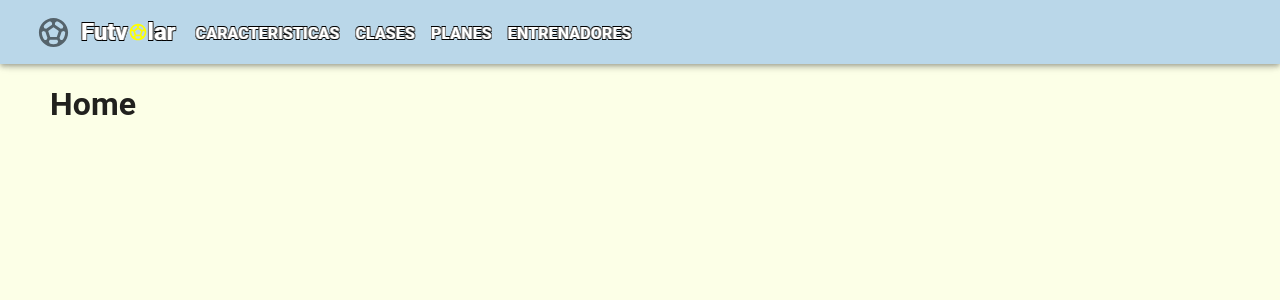
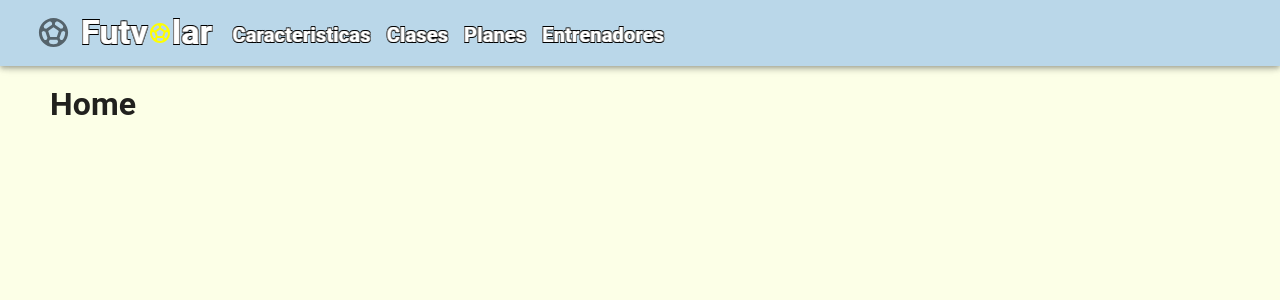
Before and after one commit to kkawakami391/Futvolar, a Next.js app: page / in a window 1280 px wide. Shown: the top 300 px of the page. Built offline with nearby package versions, Linux system fonts and the light colour scheme.

Commit message:
Feature: Add responsive navigation bar & refactoring (#3)
* Fix splitText function for performance and add path in the function itself

* Add responsive flag ternary for NavBar responsive

* Add blueLight palette in MUI theme

* Add Nav's responsive for mobile

* Refactor Nav Component

```diff
--- /dev/null
+++ b/src/app/components/MobileNavDrawer.tsx
@@ -0,0 +1,156 @@
+import {
+  Box,
+  Button,
+  Drawer,
+  List,
+  ListItem,
+  ListItemButton,
+  Typography,
+} from "@mui/material";
+import { useTheme } from "@mui/material/styles";
+import { useRouter } from "next/navigation";
+import SportsSoccerIcon from "@mui/icons-material/SportsSoccer";
+import React from "react";
+import { borderCss } from "../constant/nav";
+import { pages } from "../constant/pages";
+import { NavSplitTitle } from "../models/Nav";
+import splitText from "../utils/formatNaviText";
+
+interface Props {
+  open: boolean;
+  setOpen: React.Dispatch<React.SetStateAction<boolean>>;
+}
+
+export default function MobileNavDrawer(props: Props) {
+  const { open, setOpen } = props;
+  const theme = useTheme();
+  const router = useRouter();
+
+  const navArray: NavSplitTitle[] = [];
+  pages.forEach((page, i) => {
+    const navTitle = splitText(page, i);
+    navArray.push(navTitle);
+  });
+
+  function toggleDrawer(newOpen: boolean) {
+    setOpen(newOpen);
+  }
+
+  return (
+    <Drawer
+      open={open}
+      onClose={() => toggleDrawer(false)}
+      PaperProps={{
+        sx: {
+          backgroundColor: theme.palette.blueLight.main,
+        },
+      }}
+    >
+      <Box onClick={() => toggleDrawer(false)}>
+        <List sx={{ py: 0 }}>
+          <ListItemButton
+            onClick={() => router.push("/")}
+            sx={{
+              backgroundColor: theme.palette.blueLight.main,
+              borderRadius: 0,
+              mx: 0,
+            }}
+          >
+            <SportsSoccerIcon fontSize="large" />
+            <Typography
+              color="white"
+              variant="h4"
+              sx={{
+                ml: "10px",
+                fontWeight: "bold",
+                textShadow: borderCss,
+              }}
+            >
+              Futv
+            </Typography>
+            <SportsSoccerIcon
+              fontSize="medium"
+              sx={{ m: 0, color: "yellow" }}
+            />
+            <Typography
+              color="white"
+              variant="h4"
+              sx={{
+                fontWeight: "bold",
+                flexGrow: "1",
+                textShadow: borderCss,
+              }}
+            >
+              lar
+            </Typography>
+          </ListItemButton>
+          {navArray.map(
+            ({ title: { startChar, midChar, endChar }, path }, i) => (
+              <ListItem
+                key={i}
+                sx={{
+                  backgroundColor: theme.palette.blueLight.main,
+                  display: "flex",
+                  justifyContent: "center",
+                  alignItems: "center",
+                  py: "0",
+                }}
+              >
+                <Box>
+                  <Button
+                    onClick={() => router.push(path)}
+                    sx={{
+                      ":hover": {
+                        "& #center_color": {
+                          color: "yellow",
+                        },
+                        borderBottom: "3px solid white",
+                      },
+                      pt: 2,
+                    }}
+                  >
+                    <Typography
+                      variant="h6"
+                      sx={{
+                        fontWeight: "bold",
+                        textShadow: borderCss,
+                        color: "white",
+                        textTransform: "capitalize",
+                      }}
+                    >
+                      {startChar}
+                    </Typography>
+                    <Typography
+                      variant="h6"
+                      id="center_color"
+                      sx={{
+                        fontWeight: "bold",
+                        textShadow: borderCss,
+                        color: "white",
+                        textTransform: "lowercase",
+                      }}
+                    >
+                      {midChar}
+                    </Typography>
+                    <Typography
+                      variant="h6"
+                      color="white"
+                      sx={{
+                        fontWeight: "bold",
+                        textShadow: borderCss,
+                        color: "white",
+                        textTransform: "lowercase",
+                      }}
+                    >
+                      {endChar}
+                    </Typography>
+                  </Button>
+                </Box>
+              </ListItem>
+            )
+          )}
+        </List>
+      </Box>
+    </Drawer>
+  );
+}
--- a/src/app/components/MuiThemeProvider.tsx
+++ b/src/app/components/MuiThemeProvider.tsx
@@ -11,6 +11,7 @@ interface Props {
 declare module "@mui/material/styles" {
   interface Palette {
     blue: Palette["primary"];
+    blueLight: Palette["primary"];
     brown: Palette["secondary"];
     red: Palette["primary"];
   }
--- a/src/app/components/Nav.tsx
+++ b/src/app/components/Nav.tsx
@@ -1,18 +1,15 @@
 "use client";
-import {
-  AppBar,
-  Box,
-  Button,
-  IconButton,
-  Toolbar,
-  Typography,
-} from "@mui/material";
-import SportsSoccerIcon from "@mui/icons-material/SportsSoccer";
-import React from "react";
-import { pages, paths } from "../constant/pages";
+
+import { AppBar, IconButton, Toolbar, useMediaQuery } from "@mui/material";
+import { useTheme } from "@mui/material/styles";
+import MenuIcon from "@mui/icons-material/Menu";
+import React, { useState } from "react";
+import { pages } from "../constant/pages";
 import splitText from "../utils/formatNaviText";
 import { NavSplitTitle } from "../models/Nav";
-import { useRouter } from "next/navigation";
+import NavLogo from "./NavLogo";
+import MobileNavDrawer from "./MobileNavDrawer";
+import WebNavBar from "./WebNavBar";
 
 declare module "@mui/material/AppBar" {
   interface AppBarPropsColorOverrides {
@@ -21,90 +18,43 @@ declare module "@mui/material/AppBar" {
 }
 
 export default function Nav() {
-  const router = useRouter();
-  // Css de los bordes de las letras de los items del Nav
-  const borderCss =
-    "1px 0 grey, -1px 0 grey, 1px 0 grey, -1px 0 grey, 1px 1px black, -1px -1px black, 1px -1px black, -1px 1px black";
+  // Datos para el responsive
+  const theme = useTheme();
+  const isMobile = useMediaQuery(theme.breakpoints.down("sm"));
 
+  // Estado para manejar el Drawer
+  const [open, setOpen] = useState(false);
+  function toggleDrawer(newOpen: boolean) {
+    setOpen(newOpen);
+  }
+
+  // Elementos del nav separados en 3 partes con los path del URL
   const navArray: NavSplitTitle[] = [];
   pages.forEach((page, i) => {
-    const navTitle = splitText(page);
-    const navTitleWithPath = { ...navTitle, path: paths[i] };
-    navArray.push(navTitleWithPath);
+    const navTitle = splitText(page, i);
+    navArray.push(navTitle);
   });
 
   return (
     <AppBar position="fixed" color="blueLight">
+      {isMobile ? (
+        <Toolbar>
+          <IconButton onClick={() => toggleDrawer(true)}>
+            <MenuIcon sx={{ color: "black" }} />
+          </IconButton>
+          <NavLogo isMobile={isMobile} />
+          <MobileNavDrawer open={open} setOpen={setOpen} />
+        </Toolbar>
+      ) : (
         <Toolbar
           sx={{
             justifyContent: "space-between",
           }}
         >
-        <IconButton size="large">
-          <SportsSoccerIcon fontSize="large" />
-          <Typography
-            color="white"
-            variant="h5"
-            sx={{ ml: "10px", fontWeight: "bold", textShadow: borderCss }}
-          >
-            Futv
-          </Typography>
-          <SportsSoccerIcon fontSize="small" sx={{ m: 0, color: "yellow" }} />
-          <Typography
-            color="white"
-            variant="h5"
-            sx={{ fontWeight: "bold", flexGrow: "1", textShadow: borderCss }}
-          >
-            lar
-          </Typography>
-        </IconButton>
-        <Box sx={{ flexGrow: "1", display: "flex", mt: "4px" }}>
-          {navArray.map(
-            ({ title: { startChar, midChar, endChar }, path }, i) => (
-              <Button
-                onClick={() => router.push(path)}
-                key={i}
-                sx={{
-                  "&:hover": {
-                    "& #center_color": {
-                      color: "yellow",
-                    },
-                  },
-                }}
-              >
-                <Typography
-                  color="white"
-                  sx={{
-                    fontWeight: "bold",
-                    textShadow: borderCss,
-                  }}
-                >
-                  {startChar}
-                </Typography>
-                <Typography
-                  id="center_color"
-                  color="white"
-                  sx={{
-                    fontWeight: "bold",
-                    textShadow: borderCss,
-                  }}
-                >
-                  {midChar}
-                </Typography>
-                <Typography
-                  color="white"
-                  sx={{
-                    fontWeight: "bold",
-                    textShadow: borderCss,
-                  }}
-                >
-                  {endChar}
-                </Typography>
-              </Button>
-            ),
+          <NavLogo isMobile={isMobile} />
+          <WebNavBar />
+        </Toolbar>
       )}
-        </Box>
-      </Toolbar>
     </AppBar>
   );
 }
--- /dev/null
+++ b/src/app/components/NavLogo.tsx
@@ -0,0 +1,39 @@
+import { IconButton, Typography } from "@mui/material";
+import SportsSoccerIcon from "@mui/icons-material/SportsSoccer";
+import { useRouter } from "next/navigation";
+import React from "react";
+import { borderCss } from "../constant/nav";
+
+interface Props {
+  // Si es true es Mobile
+  isMobile: boolean;
+}
+
+export default function NavLogo(props: Props) {
+  const { isMobile } = props;
+  const router = useRouter();
+
+  return (
+    <IconButton size="large" onClick={() => router.push("/")}>
+      <SportsSoccerIcon fontSize="large" />
+      <Typography
+        color="white"
+        variant={isMobile ? "h5" : "h4"}
+        sx={{ ml: "10px", fontWeight: "bold", textShadow: borderCss }}
+      >
+        Futv
+      </Typography>
+      <SportsSoccerIcon
+        fontSize={isMobile ? "small" : "medium"}
+        sx={{ m: 0, color: "yellow" }}
+      />
+      <Typography
+        color="white"
+        variant={isMobile ? "h5" : "h4"}
+        sx={{ fontWeight: "bold", flexGrow: "1", textShadow: borderCss }}
+      >
+        lar
+      </Typography>
+    </IconButton>
+  );
+}
--- /dev/null
+++ b/src/app/components/WebNavBar.tsx
@@ -0,0 +1,73 @@
+import { Box, Button, Typography } from "@mui/material";
+import { useRouter } from "next/navigation";
+import React from "react";
+import { pages } from "../constant/pages";
+import { NavSplitTitle } from "../models/Nav";
+import splitText from "../utils/formatNaviText";
+import { borderCss } from "../constant/nav";
+
+export default function WebNavBar() {
+  const router = useRouter();
+
+  // Elementos del nav separados en 3 partes con los path del URL
+  const navArray: NavSplitTitle[] = [];
+  pages.forEach((page, i) => {
+    const navTitle = splitText(page, i);
+    navArray.push(navTitle);
+  });
+
+  return (
+    <Box sx={{ flexGrow: "1", display: "flex", mt: "4px" }}>
+      {navArray.map(({ title: { startChar, midChar, endChar }, path }, i) => (
+        <Button
+          onClick={() => router.push(path)}
+          key={i}
+          sx={{
+            "&:hover": {
+              "& #center_color": {
+                color: "yellow",
+              },
+              borderBottom: "3px solid white",
+              pb: "0",
+            },
+          }}
+        >
+          <Typography
+            color="white"
+            variant="h6"
+            sx={{
+              fontWeight: "bold",
+              textShadow: borderCss,
+              textTransform: "capitalize",
+            }}
+          >
+            {startChar}
+          </Typography>
+          <Typography
+            id="center_color"
+            color="white"
+            variant="h6"
+            sx={{
+              fontWeight: "bold",
+              textShadow: borderCss,
+              textTransform: "lowercase",
+            }}
+          >
+            {midChar}
+          </Typography>
+          <Typography
+            color="white"
+            variant="h6"
+            sx={{
+              fontWeight: "bold",
+              textShadow: borderCss,
+              textTransform: "lowercase",
+            }}
+          >
+            {endChar}
+          </Typography>
+        </Button>
+      ))}
+    </Box>
+  );
+}
--- /dev/null
+++ b/src/app/constant/nav.ts
@@ -0,0 +1,2 @@
+export const borderCss =
+  "1px 0 grey, -1px 0 grey, 1px 0 grey, -1px 0 grey, 1px 1px black, -1px -1px black, 1px -1px black, -1px 1px black";
--- a/src/app/utils/formatNaviText.ts
+++ b/src/app/utils/formatNaviText.ts
@@ -1,5 +1,7 @@
 // Viene un string "Caracteristicas" y quiero conseguir la parte del centro de esos string para poder cambiarlo de color.
 // Deberia obtener los nombres de las categorias y despues usarlo como key de la siguiente manera?
+
+import { paths } from "../constant/pages";
 
 // const formattedCategories = [
 //   {
@@ -11,7 +13,7 @@
 //   },
 // ];
 
-export default function splitText(title: string) {
+export default function splitText(title: string, i: number) {
   const charLength = title.length;
   const char40Percent = (charLength * 40) / 100;
   const char20Percent = (charLength * 30) / 100;
@@ -24,5 +26,6 @@ export default function splitText(title: string) {
       midChar,
       endChar,
     },
+    path: paths[i], // Agregue los paths del URL para utilizarlo en el onClick de los elementos del Nav
   };
 }
```
Lines whose indentation alone changed are shown as unchanged.
